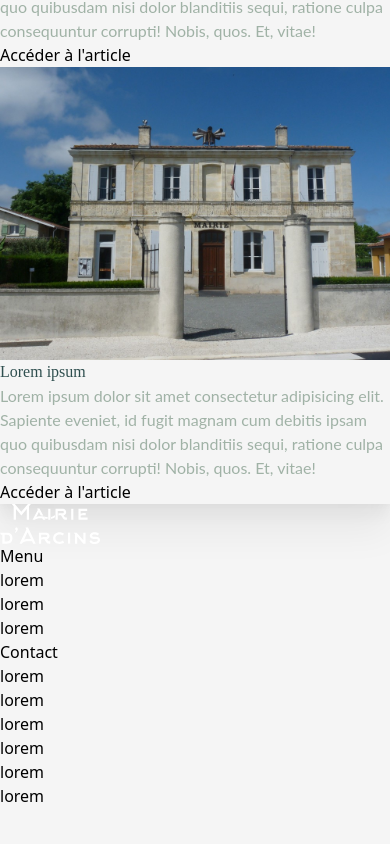
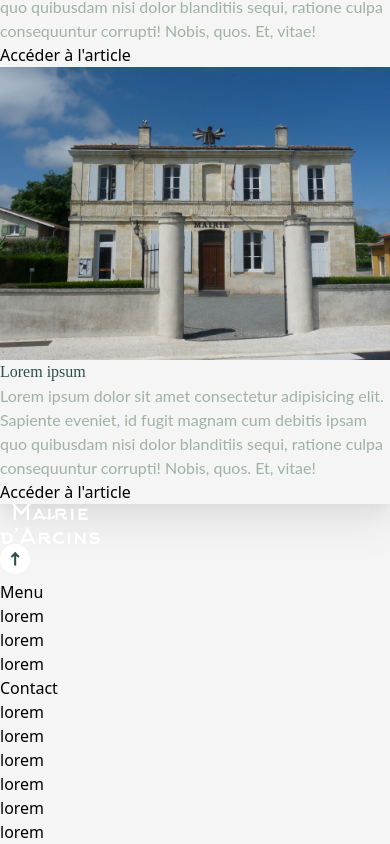
Before and after one commit to ozen2/Mairie-Arcins, a Next.js app: page / in a window 390 px wide. Shown: the part 1029-1873 px from the top of the page. Before the commit the page ends 1837 px from the top, so only its background shows below. Built offline with nearby package versions, Linux system fonts and the light colour scheme.

Commit message:
finished footer mobile

```diff
--- a/src/app/components/footer.jsx
+++ b/src/app/components/footer.jsx
@@ -1,29 +1,35 @@
 import Image from "next/image";
+
 import logoArcins from "../../../public/logoArcinsWhite.svg";
+
+import ScrollToTop from "./scroll-to-top";
 
 export default function Footer() {
   return (
-    <footer className="bg-[--primary-color] w-full m-0 min-h-64 flex flex-col gap-10 items-center mt-10">
+    <footer className="bg-[--primary-color] w-full m-0 min-h-64 flex flex-col gap-10 items-center mt-10 relative">
       <Image src={logoArcins} alt="" width={100} className="mt-10" />
+      <ScrollToTop />
       <div className="flex gap-10">
-        <ul className="flex flex-col">
+        <ul className="flex flex-col gap-5">
           <li className="text-2xl text-white">Menu</li>
           <li className="text-white font-light self-center">lorem</li>
           <li className="text-white font-light self-center">lorem</li>
           <li className="text-white font-light self-center">lorem</li>
         </ul>
-        <ul className="flex flex-col">
+        <ul className="flex flex-col gap-5">
           <li className="text-white text-2xl">Contact</li>
           <li className="text-white font-light self-center">lorem</li>
           <li className="text-white font-light self-center">lorem</li>
         </ul>
       </div>
-      <span className="w-80 ml-20 mr-20 h-[0.05rem] bg-[--secondary-color] mt-10 mb-10"></span>
-      <ul className="flex justify-between">
-        <li className="self-start text-white">lorem</li>
-        <li className="text-white">lorem</li>
-        <li className="text-white">lorem</li>
-        <li className="text-white">lorem</li>
+      <span className="w-80 ml-20 mr-20 h-[0.05rem] bg-[--secondary-color] -mb-5"></span>
+      <ul className="flex self-start w-full justify-around mb-5">
+        <li className="text-white font-light">lorem</li>
+        <div className="flex gap-5">
+          <li className="text-white font-light">lorem</li>
+          <li className="text-white font-light">lorem</li>
+          <li className="text-white font-light">lorem</li>
+        </div>
       </ul>
     </footer>
   );
--- a/src/app/components/navbar.jsx
+++ /dev/null
@@ -1,5 +0,0 @@
-import dynamic from 'next/dynamic';
-
-const Navbar = dynamic(() => import('./navbarClient'), { ssr: false });
-
-export default Navbar;
--- a/src/app/components/navbarClient.jsx
+++ b/src/app/components/navbarClient.jsx
@@ -68,7 +68,8 @@ export default function NavbarClient() {
           width={100}
           className="mt-10 ml-10 z-50"
         />
-        <Link href={""} className="mt-20 ml-10 text-white text-2xl">
+        <span className="h-[0.05rem] w-80 self-center mt-10 bg-[--secondary-color]"></span>
+        <Link href={""} className="mt-10 ml-10 text-white text-2xl">
           Accueil
         </Link>
         <Link href={""} className="text-white ml-10 text-2xl">
@@ -81,6 +82,7 @@ export default function NavbarClient() {
         >
           Services
           <Image
+            alt=""
             src={Arrow}
             className={IsArrowClicked ? "w-2 mr-20 rotate-90" : "w-2 mr-20"}
           />
--- /dev/null
+++ b/src/app/components/scroll-to-top.jsx
@@ -0,0 +1,22 @@
+"use client";
+
+import Image from "next/image";
+
+import scrollToTop from "../../../public/scrollToTop.svg";
+
+export default function ScrollToTop() {
+  const handleScrollToTop = () => {
+    window.scrollTo({ top: 0, behavior: "smooth" });
+  };
+
+  return (
+    <button onClick={handleScrollToTop}>
+      <Image
+        src={scrollToTop}
+        alt=""
+        width={30}
+        className="absolute top-10 right-10"
+      />
+    </button>
+  );
+}
```
Also changed, not shown: public/scrollToTop.svg (added).
